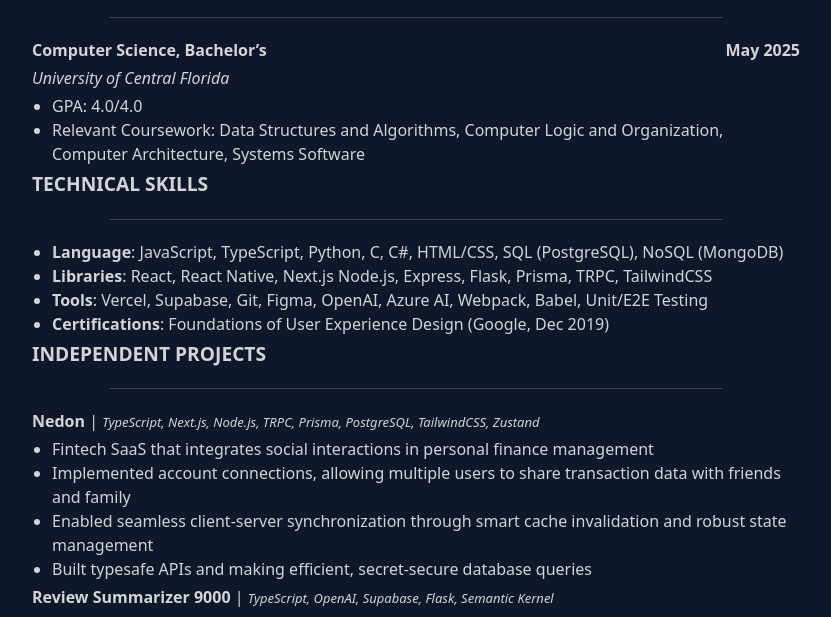
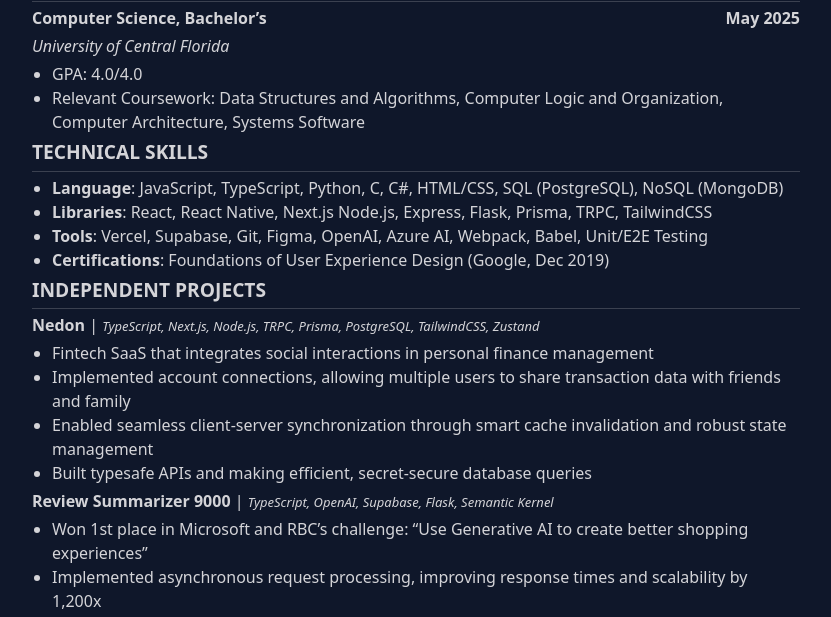
Before and after one commit to SimHoZebs/personal-site, an Astro site: page /cv in a window 1280 px wide. Shown: the part 176-793 px from the top of the page, without its empty margins (224-1055 px from the left). Built offline with nearby package versions, Linux system fonts and the light colour scheme; Astro itself is replaced by a stand-in of ours; a web font is replaced by a local one.

Commit message:
fix resume layout

```diff
--- a/src/layouts/ResumeLayout.astro
+++ b/src/layouts/ResumeLayout.astro
@@ -51,5 +51,10 @@ const { frontmatter } = Astro.props;
       font-size: small;
       font-weight: 400;
     }
+
+    hr {
+      width: 100%;
+      margin: 0;
+    }
   </style>
 </ContentLayout>
```
